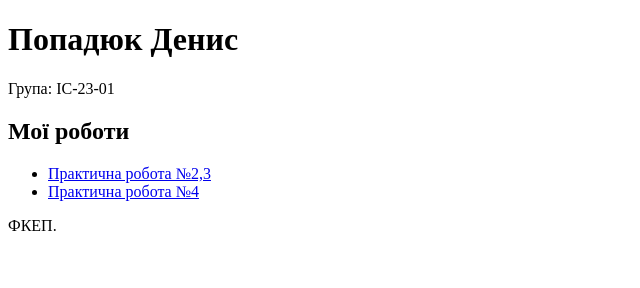
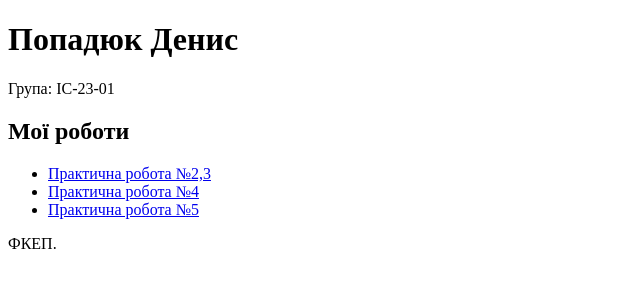
Before and after one commit to denysgimg/denyslab.github.io, a plain HTML site: page index.html in a window 1280 px wide. Shown: the whole page, without its empty margins (0-640 px from the left). Drawn offline with Linux system fonts and the light colour scheme.

Commit message:
Update index.html

```diff
--- a/index.html
+++ b/index.html
@@ -17,6 +17,7 @@
             <ul>
                 <li><a href="menu.html">Практична робота №2,3</a></li>
                 <li><a href="Lab_4.html">Практична робота №4</a></li>
+                <li><a href="Lab_5/index.html">Практична робота №5</a></li>
             </ul>
         </section>
     </main>
```
